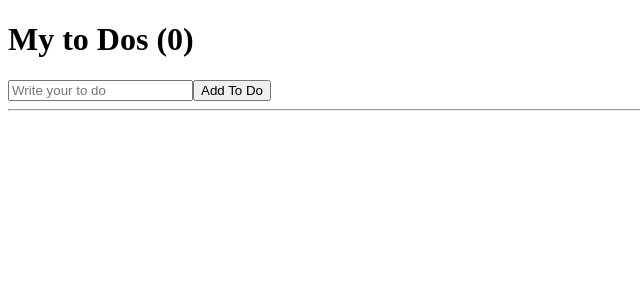
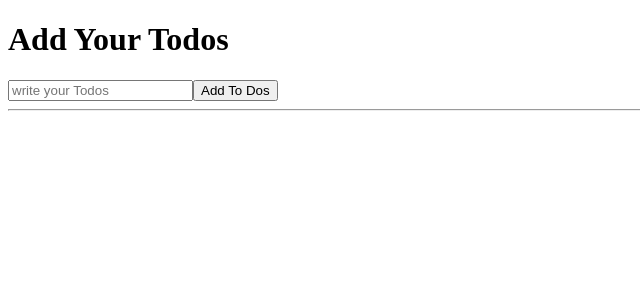
Before and after one commit to bp4sp4/MovieWebService, a React (Create React App) app in the folder my-app/: page / in a window 1280 px wide. Shown: the top 300 px of the page, without its empty margins (0-640 px from the left). Built offline with nearby package versions, Linux system fonts and the light colour scheme.

Commit message:
Update App.js

```diff
--- a/my-app/src/App.js
+++ b/my-app/src/App.js
@@ -1,38 +1,48 @@
-import Button from "./Button";
-import styles from "./App.module.css";
-import { useState, useEffect } from "react";
+// 필요한 모듈 및 컴포넌트를 불러옵니다.
+import Button from "./Button";  // Button 컴포넌트를 불러옵니다. (하지만 코드에서 사용되지 않음)
+import styles from "./App.module.css";  // App 컴포넌트의 스타일을 정의한 CSS 파일을 불러옵니다.
+import { useState, useEffect } from "react";  // React의 useState와 useEffect 훅을 불러옵니다.
 
+// App 컴포넌트를 정의합니다.
 function App() {
-  const [toDo, setTodo] = useState("");
-  const [toDos, setToDos] = useState([]);
-  const onChange = (event) => setTodo(event.target.value);
+  // 상태(state)를 관리하는 변수들을 선언합니다.
+  const [ToDo, setToDo] = useState("");  // ToDo 항목의 상태와 이를 변경하는 함수를 정의합니다.
+  const [ToDos, setToDos] = useState([]);  // ToDo 항목들의 목록 상태와 이를 변경하는 함수를 정의합니다.
+
+  // 입력값이 변경될 때 호출되는 함수를 정의합니다.
+  const onChange = (event) => setToDo(event.target.value);
+
+  // 폼을 제출할 때 호출되는 함수를 정의합니다.
   const onSubmit = (event) => {
-    event.preventDefault();
-    if(toDo === "") {
+    event.preventDefault();  // 폼의 기본 동작을 막습니다.
+    if (ToDo === "") {  // 만약 ToDo가 비어있다면 더 이상 진행하지 않습니다.
       return;
     }
-    setToDos((currentArray) => [toDo, ...currentArray]);
-    setTodo("");
-  };
-  console.log(toDos)
-  return <div>
-    <h1>My to Dos ({toDos.length})</h1>
-    <form onSubmit={onSubmit}>
-    <input
-    onChange={onChange}
-    value={toDo}
-    type="text"
-    placeholder="Write your to do"
-     />
-     <button>Add To Do</button>
-     </form>
-     <hr />
-     <ul>
-     {toDos.map((item, index) => (
-     <li key={index}>{item}</li> ))}
-     </ul>
-  </div>;
+    // 새로운 ToDo 항목을 기존 목록 앞에 추가하고, ToDo를 초기화합니다.
+    setToDos((currentArray) => [ToDo, ...currentArray]);
+    setToDo("");
+  }
 
+  console.log(ToDo);  // ToDo 상태를 콘솔에 출력합니다.
+
+  // 컴포넌트의 UI를 반환합니다.
+  return (
+    <div>
+      <h1>Add Your Todos</h1>
+      {/* ToDo 항목을 입력하는 폼 */}
+      <form onSubmit={onSubmit}>
+        <input onChange={onChange} value={ToDo} type="text" placeholder="write your Todos" />
+        <button>Add To Dos</button>
+      </form>
+      <hr />
+      {/* ToDo 항목 목록을 표시하는 목록 */}
+      <ul>
+        {ToDos.map((item, index) => (
+          <li key={index}>{item}</li>
+        ))}
+      </ul>
+    </div>
+  );
 }
 
-export default App;
+export default App;  // App 컴포넌트를 내보냅니다.
```
